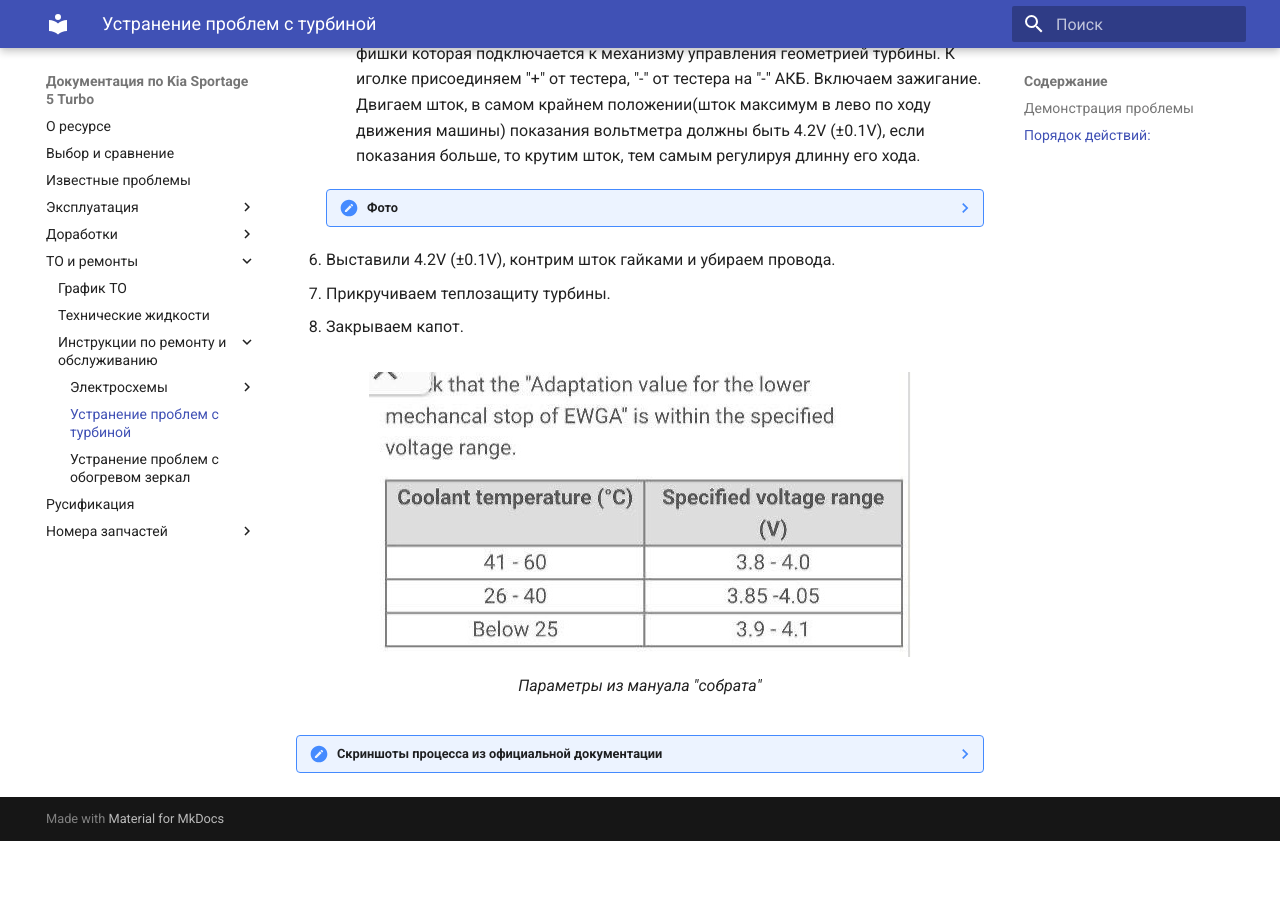
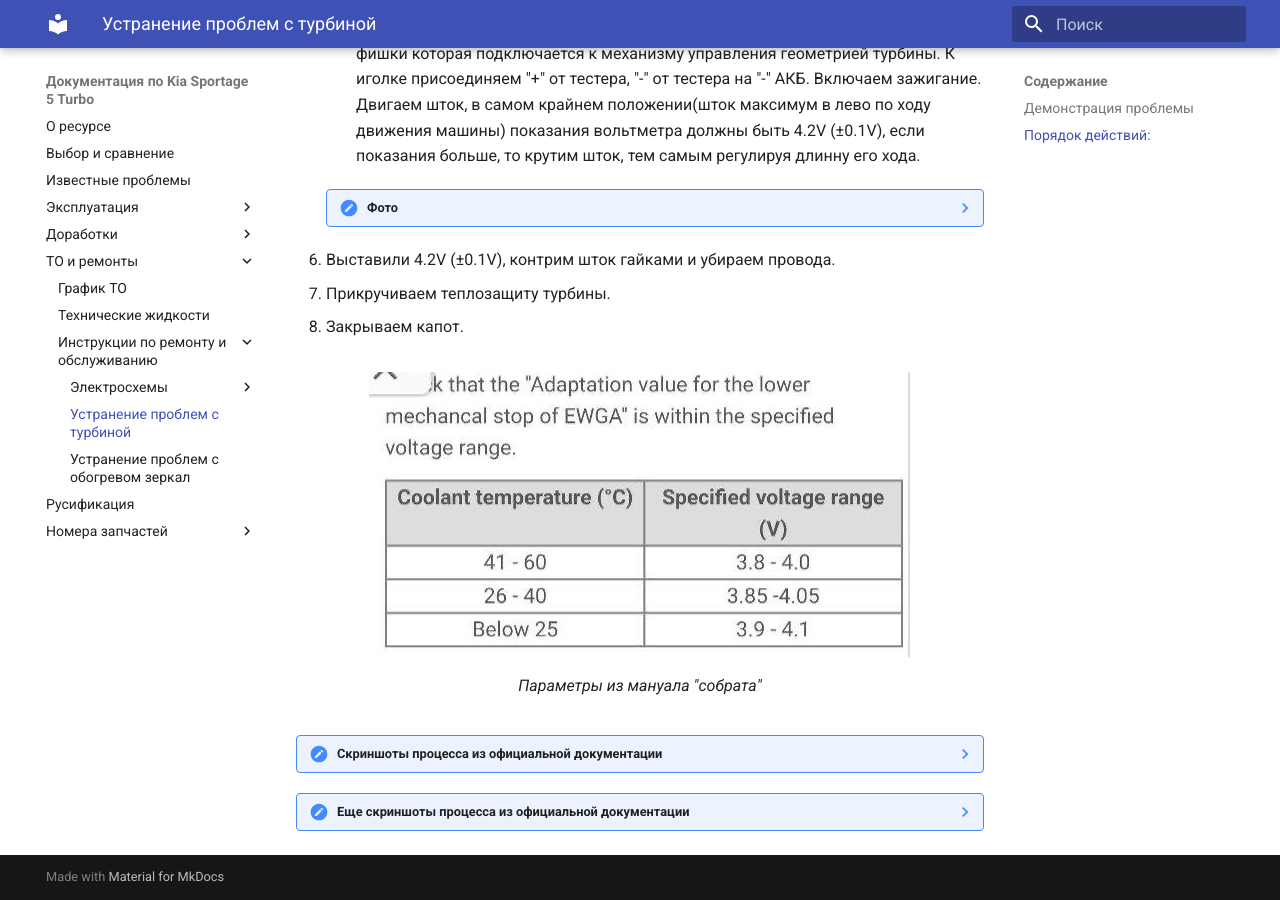
Before and after one commit to kia-sportage-docs/kia-sport5-docs, an MkDocs documentation site: the page built from docs/service/manuals/turbine.md, in a window 1280 px wide and 900 px high, scrolled down 652 px. Built offline with MkDocs 1.6.1 and Material for MkDocs 9.7.7, drawn with Linux system fonts in a browser that asks for light colours; before the commit the page ends 1493 px from its top, so only the background shows below that; some of the changed lines change nothing that is shown.

Commit message:
add photo to turbine.md

```diff
--- a/docs/service/manuals/turbine.md
+++ b/docs/service/manuals/turbine.md
@@ -13,9 +13,15 @@
     - подключаем диагностический комп к машине, выбираем блок упраления геометрией и смотрим напряжение, которое выдает шток при полном открытии геометрии, если оно больше 4.2V (± 0.1V), крутим шток, чтобы стало 4.2V (± 0,1V).
     - если нет софта на компе, то берем иголку и пробиваем ей желтый провод около фишки которая подключается к механизму управления геометрией турбины. К иголке присоединяем "+" от тестера, "-" от тестера на "-" АКБ. Включаем зажигание. Двигаем шток, в самом крайнем положении(шток максимум в лево по ходу движения машины) показания вольтметра должны быть 4.2V (±0.1V), если показания больше, то крутим шток, тем самым регулируя длинну его хода.
     ??? note "Фото"
-        ![Image title](../../images/turbo_photo_1.jpg){ loading=lazy align=left width=45%}
-        ![Image title](../../images/turbo_photo_2.jpg){ loading=lazy align=right width=45% }
-        <center>![Image title](../../images/turbo_photo_3.jpg){ loading=lazy align=center width=50% }</center>
+        ![Image title](../../images/turbo_photo_1.jpg){ loading=lazy}
+        ![Image title](../../images/turbo_photo_2.jpg){ loading=lazy}
+        ![Image title](../../images/turbo_photo_3.jpg){ loading=lazy}
+        ![Image title](../../images/turbo_photo_4.jpg){ loading=lazy}
+        ![Image title](../../images/turbo_photo_5.jpg){ loading=lazy}
+        ![Image title](../../images/turbo_photo_7.jpg){ loading=lazy}
+        ![Image title](../../images/turbo_photo_6.jpg){ loading=lazy}
+        ![Image title](../../images/turbo_photo_9.jpg){ loading=lazy}
+        ![Image title](../../images/turbo_photo_8.jpg){ loading=lazy}
 6. Выставили 4.2V (±0.1V), контрим шток гайками и убираем провода.
 7. Прикручиваем теплозащиту турбины.
 8. Закрываем капот.
@@ -32,3 +38,10 @@
     ![Image title](../../images/turbo_3.jpg){ loading=lazy }
     ![Image title](../../images/turbo_4.jpg){ loading=lazy }
     </center>
+
+
+??? note "Еще скриншоты процесса из официальной документации"
+    <center>
+    ![Image title](../../images/turbo_5.jpg){ loading=lazy }
+    ![Image title](../../images/turbo_6.jpg){ loading=lazy }
+    </center>
```
Also changed, not shown: docs/images/turbo_5.jpg (added), docs/images/turbo_6.jpg (added), docs/images/turbo_photo_4.jpg (added), docs/images/turbo_photo_5.jpg (added), docs/images/turbo_photo_6.jpg (added), docs/images/turbo_photo_7.jpg (added), docs/images/turbo_photo_8.jpg (added), docs/images/turbo_photo_9.jpg (added).
